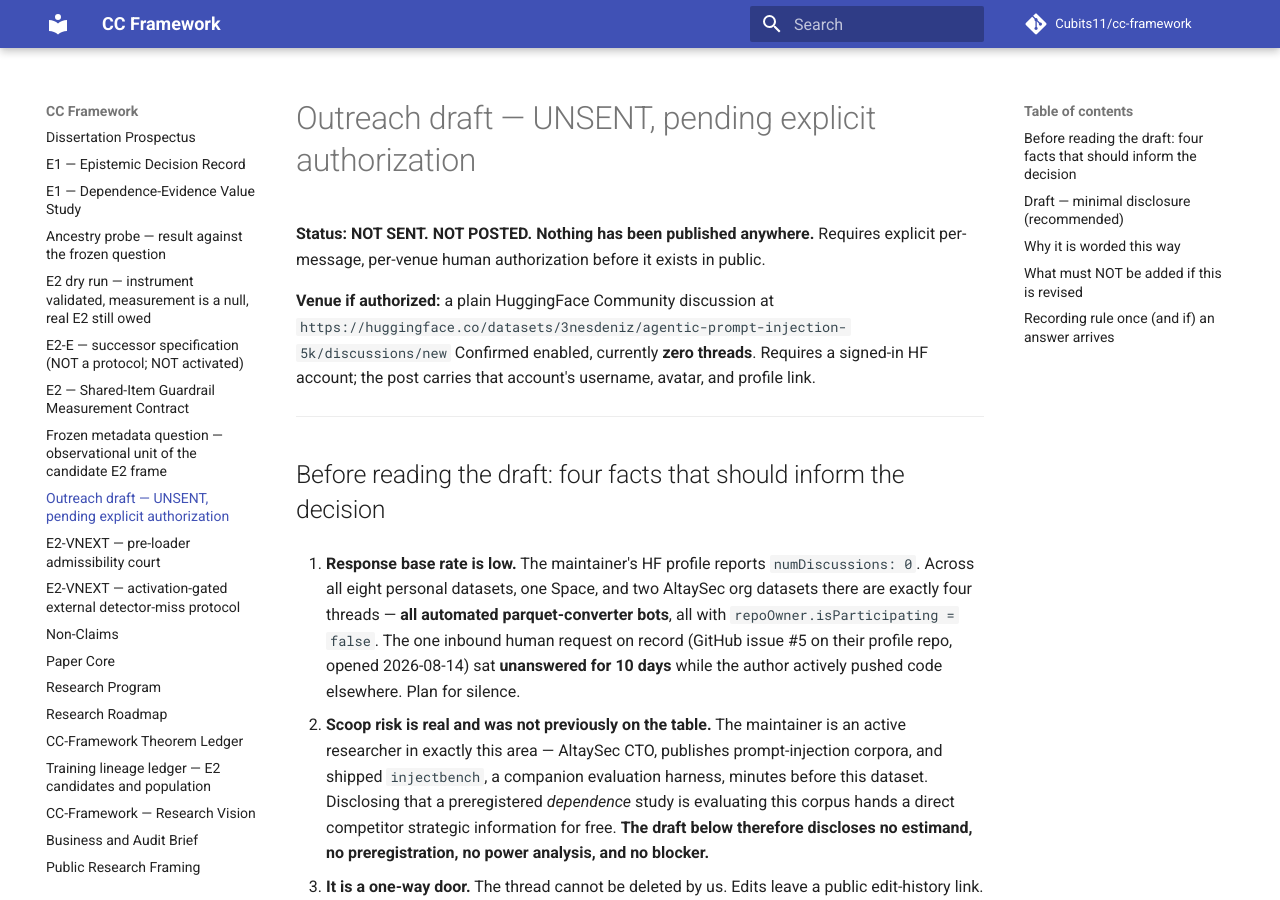
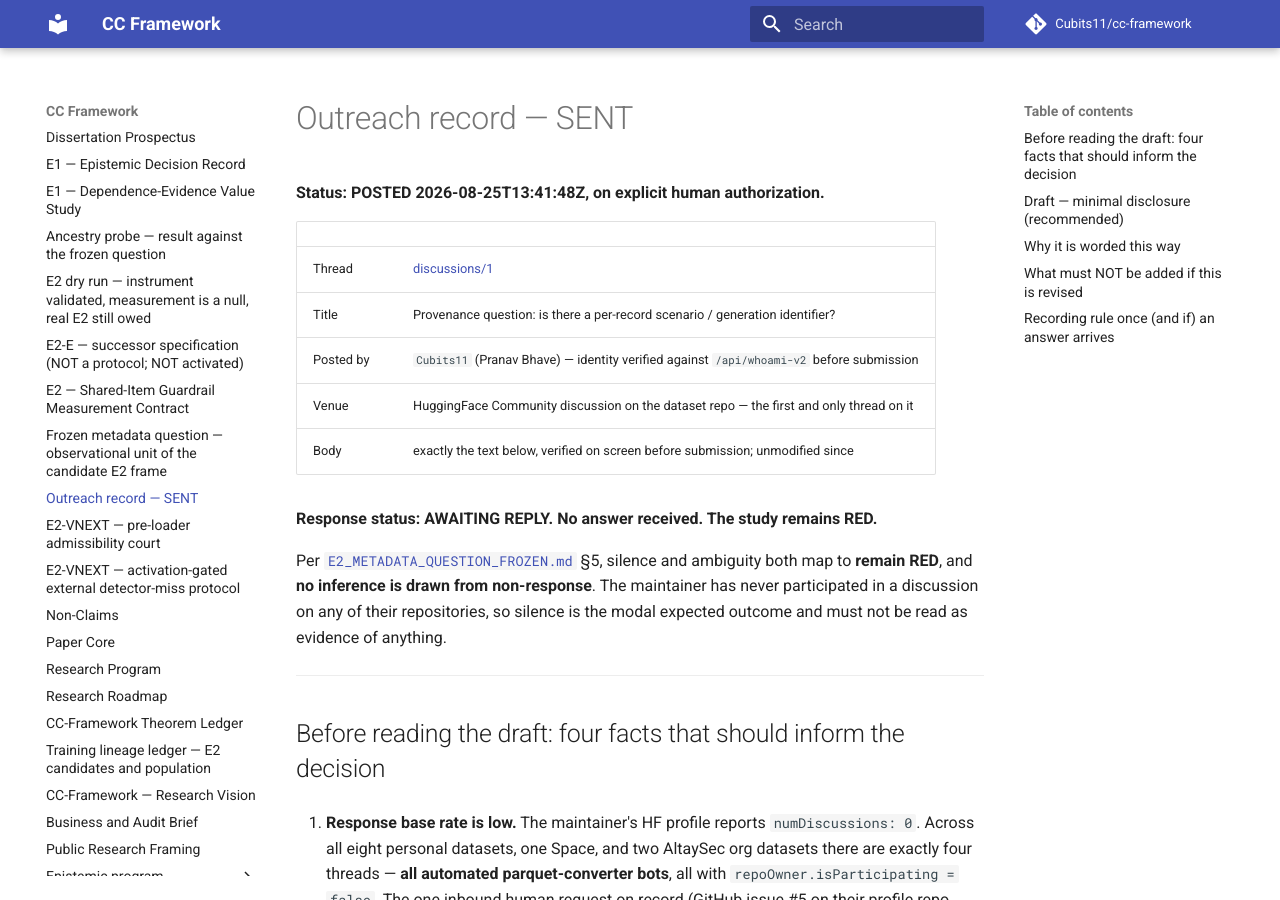
Before and after one commit to Cubits11/cc-framework, an MkDocs documentation site: the page built from docs/research/E2_OUTREACH_RECORD.md, in a window 1280 px wide and 900 px high. Built offline with MkDocs 1.6.1 and Material for MkDocs 9.7.7, drawn with Linux system fonts in a browser that asks for light colours; comment, search, counter and statistics services are not loaded.

Commit message:
research(e2): record the ancestry question as SENT (HF discussion #1)
Posted 2026-08-25T13:41:48Z on explicit authorization, as Cubits11, to
https://huggingface.co/datasets/3nesdeniz/agentic-prompt-injection-5k/discussions/1

The posting account was verified against /api/whoami-v2 before submission and
the rendered body was checked on screen against the approved draft. The text
is unmodified from what was reviewed.

The message discloses no estimand, no preregistration, no power analysis, and
no blocker -- scoop risk was judged material because the maintainer is an
active researcher in this exact area who shipped a companion evaluation
harness minutes before this dataset. It asks about scenario/template/seed
ancestry rather than a template_id, because the probe returned Branch D, and
it explicitly welcomes "there is no shared parent" as an answer.

Awaiting reply. The study stays RED. Silence maps to RED under the sealed
branch table and no inference is drawn from non-response; the maintainer has
never participated in a discussion on any of their repos, so silence is the
modal expected outcome.

```diff
--- a/docs/research/E2_OUTREACH_DRAFT_UNSENT.md
+++ b/docs/research/E2_OUTREACH_RECORD.md
@@ -1,12 +1,21 @@
-# Outreach draft — UNSENT, pending explicit authorization
+# Outreach record — SENT
 
-**Status: NOT SENT. NOT POSTED. Nothing has been published anywhere.**
-Requires explicit per-message, per-venue human authorization before it exists in public.
+**Status: POSTED 2026-08-25T13:41:48Z, on explicit human authorization.**
 
-**Venue if authorized:** a plain HuggingFace Community discussion at
-`https://huggingface.co/datasets/3nesdeniz/agentic-prompt-injection-5k/discussions/new`
-Confirmed enabled, currently **zero threads**. Requires a signed-in HF account; the post
-carries that account's username, avatar, and profile link.
+| | |
+|---|---|
+| Thread | [discussions/1](https://huggingface.co/datasets/3nesdeniz/agentic-prompt-injection-5k/discussions/1) |
+| Title | Provenance question: is there a per-record scenario / generation identifier? |
+| Posted by | `Cubits11` (Pranav Bhave) — identity verified against `/api/whoami-v2` before submission |
+| Venue | HuggingFace Community discussion on the dataset repo — the first and only thread on it |
+| Body | exactly the text below, verified on screen before submission; unmodified since |
+
+**Response status: AWAITING REPLY. No answer received. The study remains RED.**
+
+Per [`E2_METADATA_QUESTION_FROZEN.md`](E2_METADATA_QUESTION_FROZEN.md) §5, silence and
+ambiguity both map to **remain RED**, and **no inference is drawn from non-response**. The
+maintainer has never participated in a discussion on any of their repositories, so silence
+is the modal expected outcome and must not be read as evidence of anything.
 
 ---
 
```
